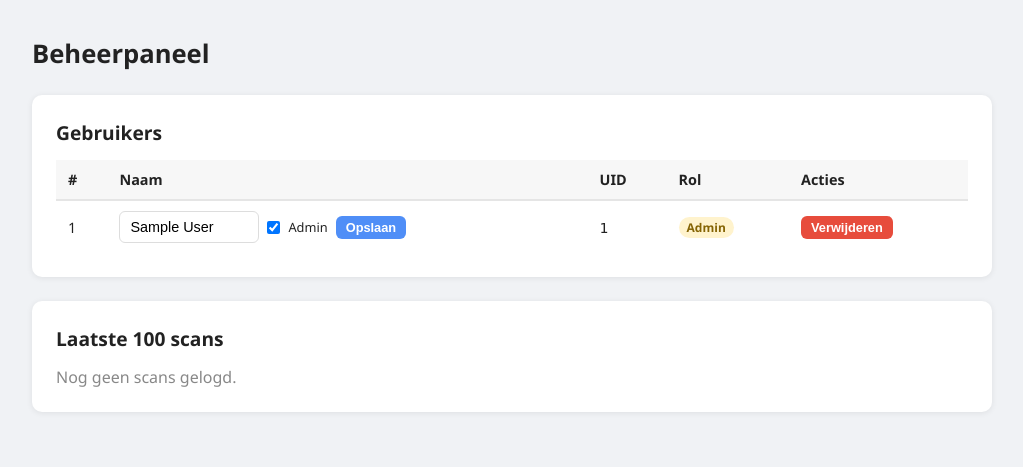
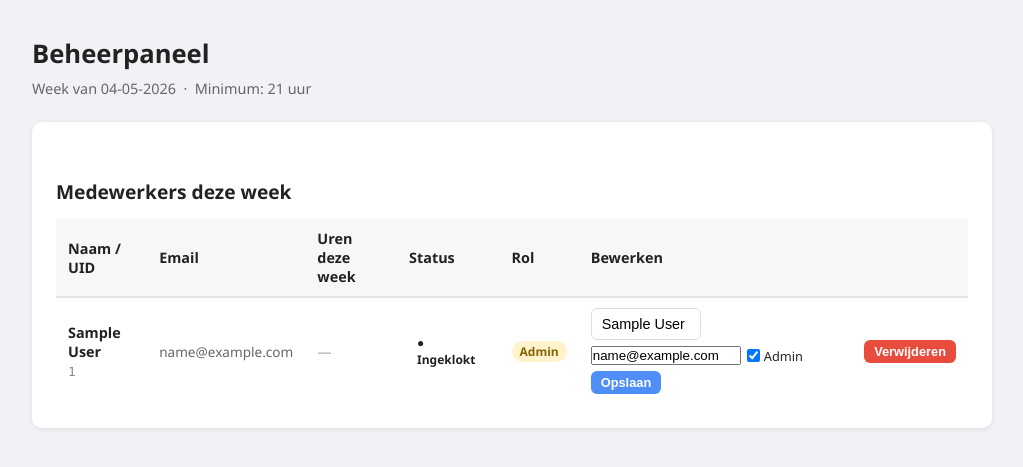
Before and after one commit to momosilly/Programs, a Flask app: page /admin in a window 1280 px wide. Shown: the part 52-519 px from the top of the page, without its empty margins (128-1151 px from the left). Run offline with Flask 3, Linux system fonts and the light colour scheme; the visitor is signed in with stand-in values (Sample User, id 1); tables that the repository leaves empty hold one stand-in row (values such as "Sample post").

Commit message:
Add email configuration and implement weekly email notifications for low hours worked

```diff
--- a/ESP32/RFID_Ard/app.py
+++ b/ESP32/RFID_Ard/app.py
@@ -1,35 +1,56 @@
 from flask import Flask, request, render_template, redirect, session, url_for
 from flask_sqlalchemy import SQLAlchemy
 from flask_migrate import Migrate
-from datetime import datetime, UTC
+from flask_mail import Mail, Message
+from datetime import datetime, timezone, timedelta
+from apscheduler.schedulers.background import BackgroundScheduler
+import atexit
+from dotenv import load_dotenv
+import os
 
 app = Flask(__name__)
+
+# ── Config ──────────────
 app.config['SECRET_KEY'] = 'mypassword'
 app.config['SQLALCHEMY_DATABASE_URI'] = 'postgresql://myuser:mypassword@localhost/rfid'
 app.config['SQLALCHEMY_TRACK_MODIFICATIONS'] = False
 
-db = SQLAlchemy(app)
+load_dotenv()
+
+app.config['MAIL_SERVER'] = os.getenv('MAIL_SERVER')
+app.config['MAIL_PORT'] = int(os.getenv('MAIL_PORT'))
+app.config['MAIL_USE_TLS'] = os.getenv('MAIL_USE_TLS') == 'True'
+app.config['MAIL_USERNAME'] = os.getenv('MAIL_USERNAME')
+app.config['MAIL_PASSWORD'] = os.getenv('MAIL_PASSWORD')
+app.config['MAIL_DEFAULT_SENDER'] = os.getenv('MAIL_DEFAULT_SENDER')
+
+MIN_WEEKLY_HOURS = 21
+
+db      = SQLAlchemy(app)
 migrate = Migrate(app, db)
+mail    = Mail(app)
 
 
-# ── Models ────────────────────────────────────────────────────────────────────
+# ── Models ───────────
 
 class User(db.Model):
     __tablename__ = 'users'
     id       = db.Column(db.Integer, primary_key=True)
     name     = db.Column(db.String(50))
     uid      = db.Column(db.String(30), unique=True, nullable=False)
+    email    = db.Column(db.String(100))
     is_admin = db.Column(db.Boolean, nullable=False, default=False)
 
-class Logs(db.Model):
-    __tablename__ = 'logs'
+class ClockEvent(db.Model):
+    """Every RFID scan is stored as a clock-in or clock-out."""
+    __tablename__ = 'clock_events'
     id        = db.Column(db.Integer, primary_key=True)
     user_id   = db.Column(db.Integer, db.ForeignKey('users.id'), nullable=False)
-    uid       = db.Column(db.String(30))
-    timestamp = db.Column(db.DateTime, default=lambda: datetime.now(UTC))
+    direction = db.Column(db.String(3), nullable=False)  # 'in' or 'out'
+    timestamp = db.Column(db.DateTime, default=datetime.utcnow)
 
 
-# ── Helpers ───────────────────────────────────────────────────────────────────
+# ── Helpers ──────────────
 
 def get_logged_in_user():
     user_id = session.get("user_id")
@@ -38,11 +59,114 @@ def get_logged_in_user():
     return None
 
 
-# ── RFID scan endpoint (called by Arduino) ────────────────────────────────────
+def get_current_direction(user_id):
+    """Next scan is 'in' if last was 'out' (or no events yet), else 'out'."""
+    last = (ClockEvent.query
+            .filter_by(user_id=user_id)
+            .order_by(ClockEvent.timestamp.desc())
+            .first())
+    if last is None or last.direction == 'out':
+        return 'in'
+    return 'out'
+
+
+def get_week_start(dt=None):
+    """Return the Monday 00:00 of the current week, naive UTC."""
+    if dt is None:
+        dt = datetime.utcnow()
+    return (dt - timedelta(days=dt.weekday())).replace(
+        hour=0, minute=0, second=0, microsecond=0)
+
+
+def calc_hours_for_week(user_id, week_start):
+    """Total hours worked in the 7-day period starting at week_start."""
+    week_end = week_start + timedelta(days=7)
+    events = (ClockEvent.query
+              .filter_by(user_id=user_id)
+              .filter(ClockEvent.timestamp >= week_start,
+                      ClockEvent.timestamp <  week_end)
+              .order_by(ClockEvent.timestamp)
+              .all())
+    total, clock_in_time = timedelta(), None
+    for e in events:
+        # Strip timezone so subtraction always works
+        ts = e.timestamp.replace(tzinfo=None)
+        if e.direction == 'in':
+            clock_in_time = ts
+        elif e.direction == 'out' and clock_in_time:
+            diff = ts - clock_in_time
+            total += diff
+            clock_in_time = None
+    result = round(total.total_seconds() / 3600, 2)
+    print(f"[DEBUG] total hours = {result}")
+    return result
+
+
+DUTCH_DAYS = ['Maandag', 'Dinsdag', 'Woensdag', 'Donderdag', 'Vrijdag', 'Zaterdag', 'Zondag']
+
+def build_daily_summary(user_id, week_start):
+    """List of (day_label, hours) for each of the 7 days in the week."""
+    days = []
+    for i in range(7):
+        day_start = week_start + timedelta(days=i)
+        day_end   = day_start  + timedelta(days=1)
+        events = (ClockEvent.query
+                  .filter_by(user_id=user_id)
+                  .filter(ClockEvent.timestamp >= day_start,
+                          ClockEvent.timestamp <  day_end)
+                  .order_by(ClockEvent.timestamp)
+                  .all())
+        total, clock_in_time = timedelta(), None
+        for e in events:
+            ts = e.timestamp.replace(tzinfo=None)
+            if e.direction == 'in':
+                clock_in_time = ts
+            elif e.direction == 'out' and clock_in_time:
+                total += ts - clock_in_time
+                clock_in_time = None
+        label = f"{DUTCH_DAYS[i]} {day_start.strftime('%d-%m')}"
+        days.append((label, round(total.total_seconds() / 3600, 2)))
+    return days
+
+
+# ── Weekly email job ───────────────
+
+def send_weekly_emails():
+    """Runs every Friday at 18:00. Emails employees who worked < MIN_WEEKLY_HOURS."""
+    with app.app_context():
+        week_start = get_week_start()
+        employees  = User.query.filter_by(is_admin=False).all()
+        for emp in employees:
+            hours = calc_hours_for_week(emp.id, week_start)
+            if hours < MIN_WEEKLY_HOURS and emp.email:
+                daily = build_daily_summary(emp.id, week_start)
+                rows  = "\n".join(f"  {day}: {h} uur" for day, h in daily)
+                msg = Message(
+                    subject="⚠️ Te weinig uren gewerkt deze week",
+                    recipients=[emp.email]
+                )
+                msg.body = (
+                    f"Hallo {emp.name or emp.uid},\n\n"
+                    f"Je hebt deze week slechts {hours} uur gewerkt. "
+                    f"Het minimum is {MIN_WEEKLY_HOURS} uur.\n\n"
+                    f"Overzicht per dag:\n{rows}\n\n"
+                    f"Neem contact op met je leidinggevende.\n\n"
+                    f"Met vriendelijke groet,\nHet systeem"
+                )
+                mail.send(msg)
+
+
+scheduler = BackgroundScheduler()
+scheduler.add_job(send_weekly_emails, 'cron', day_of_week='fri', hour=18, minute=0)
+scheduler.start()
+atexit.register(lambda: scheduler.shutdown())
+
+
+# ── RFID scan endpoint (called by Arduino) ──────────────────
 
 @app.get("/scan")
 def scan():
-    uid = request.args.get("uid")
+    uid  = request.args.get("uid")
     user = User.query.filter_by(uid=uid).first()
 
     if not user:
@@ -51,14 +175,20 @@ def scan():
         db.session.commit()
         return {"status": "registered_pending", "uid": uid}
 
-    log = Logs(user_id=user.id, uid=uid)
-    db.session.add(log)
+    direction = get_current_direction(user.id)
+    event = ClockEvent(user_id=user.id, direction=direction)
+    db.session.add(event)
     db.session.commit()
 
-    return {"status": "ok", "name": user.name, "admin": user.is_admin}
+    return {
+        "status":    "ok",
+        "name":      user.name,
+        "direction": direction,
+        "admin":     user.is_admin
+    }
 
 
-# ── Login ─────────────────────────────────────────────────────────────────────
+# ── Login / Logout ─────────────────────────
 
 @app.get("/login")
 def login_page():
@@ -66,14 +196,11 @@ def login_page():
 
 @app.post("/login")
 def login():
-    uid = request.form.get("uid", "").strip()
+    uid  = request.form.get("uid", "").strip()
     user = User.query.filter_by(uid=uid).first()
-
     if not user:
-        return render_template("login.html", error="UID not found.")
-
+        return render_template("login.html", error="UID niet gevonden.")
     session["user_id"] = user.id
-
     if user.is_admin:
         return redirect(url_for("admin_page"))
     return redirect(url_for("user_page", user_id=user.id))
@@ -84,7 +211,7 @@ def logout():
     return redirect(url_for("login_page"))
 
 
-# ── Admin page ────────────────────────────────────────────────────────────────
+# ── Admin page ───────────────────────────
 
 @app.get("/admin")
 def admin_page():
@@ -92,22 +219,34 @@ def admin_page():
     if not current or not current.is_admin:
         return redirect(url_for("login_page"))
 
-    users = User.query.order_by(User.id).all()
-    logs  = Logs.query.order_by(Logs.timestamp.desc()).limit(100).all()
+    week_start = get_week_start()
+    users      = User.query.order_by(User.id).all()
 
-    # Build a lookup so the template can show names in the log table
-    user_map = {u.id: u for u in users}
+    user_data = []
+    for u in users:
+        hours      = calc_hours_for_week(u.id, week_start)
+        clocked_in = (get_current_direction(u.id) == 'out')
+        user_data.append({
+            "user":       u,
+            "hours":      hours,
+            "clocked_in": clocked_in,
+            "low_hours":  not u.is_admin and hours < MIN_WEEKLY_HOURS
+        })
 
-    return render_template("admin.html", users=users, logs=logs, user_map=user_map, current=current)
+    return render_template("admin.html",
+                           user_data=user_data,
+                           week_start=week_start,
+                           min_hours=MIN_WEEKLY_HOURS,
+                           current=current)
 
 @app.post("/admin/edit/<int:user_id>")
 def admin_edit_user(user_id):
     current = get_logged_in_user()
     if not current or not current.is_admin:
         return redirect(url_for("login_page"))
-
-    user = User.query.get_or_404(user_id)
+    user          = User.query.get_or_404(user_id)
     user.name     = request.form.get("name", "").strip() or None
+    user.email    = request.form.get("email", "").strip() or None
     user.is_admin = "is_admin" in request.form
     db.session.commit()
     return redirect(url_for("admin_page"))
@@ -117,32 +256,45 @@ def admin_delete_user(user_id):
     current = get_logged_in_user()
     if not current or not current.is_admin:
         return redirect(url_for("login_page"))
-
     user = User.query.get_or_404(user_id)
-    Logs.query.filter_by(user_id=user.id).delete()
+    ClockEvent.query.filter_by(user_id=user.id).delete()
     db.session.delete(user)
     db.session.commit()
     return redirect(url_for("admin_page"))
 
 
-# ── User page ─────────────────────────────────────────────────────────────────
+# ── User page ───────────────────────────────
 
 @app.get("/user/<int:user_id>")
 def user_page(user_id):
     current = get_logged_in_user()
     if not current:
         return redirect(url_for("login_page"))
-
-    # Regular users can only see themselves
     if not current.is_admin and current.id != user_id:
         return redirect(url_for("user_page", user_id=current.id))
 
-    user = User.query.get_or_404(user_id)
-    logs = Logs.query.filter_by(user_id=user_id).order_by(Logs.timestamp.desc()).all()
-    return render_template("user.html", user=user, logs=logs, current=current)
+    user       = User.query.get_or_404(user_id)
+    week_start = get_week_start()
+    week_hours = calc_hours_for_week(user.id, week_start)
+    daily      = build_daily_summary(user.id, week_start)
+    clocked_in = (get_current_direction(user.id) == 'out')
+
+    events = (ClockEvent.query
+              .filter_by(user_id=user_id)
+              .order_by(ClockEvent.timestamp.desc())
+              .limit(20).all())
+
+    return render_template("user.html",
+                           user=user,
+                           week_hours=week_hours,
+                           daily=daily,
+                           clocked_in=clocked_in,
+                           events=events,
+                           min_hours=MIN_WEEKLY_HOURS,
+                           current=current)
 
 
-# ── Root redirect ─────────────────────────────────────────────────────────────
+# ── Root ────────────────────────────
 
 @app.get("/")
 def index():
--- a/ESP32/RFID_Ard/templates/admin.html
+++ b/ESP32/RFID_Ard/templates/admin.html
@@ -3,43 +3,73 @@
 
 {% block content %}
 <h1>Beheerpaneel</h1>
+<p style="color:#666; margin-top:-16px; margin-bottom:24px; font-size:.9rem;">
+  Week van {{ week_start.strftime('%d-%m-%Y') }} &nbsp;·&nbsp; Minimum: {{ min_hours }} uur
+</p>
 
-<!-- Users table -->
 <div class="card">
-  <h2 style="margin-top:0">Gebruikers</h2>
+  <h2>Medewerkers deze week</h2>
   <table>
     <thead>
       <tr>
-        <th>#</th>
-        <th>Naam</th>
-        <th>UID</th>
+        <th>Naam / UID</th>
+        <th>Email</th>
+        <th>Uren deze week</th>
+        <th>Status</th>
         <th>Rol</th>
-        <th>Acties</th>
+        <th>Bewerken</th>
+        <th></th>
       </tr>
     </thead>
     <tbody>
-      {% for user in users %}
+      {% for d in user_data %}
+      {% set u = d.user %}
       <tr>
-        <td>{{ user.id }}</td>
         <td>
-          <form method="POST" action="/admin/edit/{{ user.id }}" style="display:flex; gap:8px; align-items:center;">
-            <input type="text" name="name" value="{{ user.name or '' }}" placeholder="Geen naam" style="width:140px;">
-            <input type="checkbox" name="is_admin" id="admin_{{ user.id }}" {% if user.is_admin %}checked{% endif %}>
-            <label for="admin_{{ user.id }}" style="font-size:.8rem; white-space:nowrap">Admin</label>
+          <strong>{{ u.name or '—' }}</strong><br>
+          <code style="font-size:.8rem; color:#888">{{ u.uid }}</code>
+        </td>
+        <td style="color:#666; font-size:.85rem">{{ u.email or '—' }}</td>
+        <td>
+          {% if not u.is_admin %}
+            <span style="font-weight:700; color:{% if d.low_hours %}#e74c3c{% else %}#27ae60{% endif %}">
+              {{ d.hours }} u
+            </span>
+            {% if d.low_hours %}
+              <span class="badge badge-warning" style="margin-left:6px">Te weinig</span>
+            {% endif %}
+          {% else %}
+            <span style="color:#aaa">—</span>
+          {% endif %}
+        </td>
+        <td>
+          {% if d.clocked_in %}
+            <span class="badge badge-in">● Ingeklokt</span>
+          {% else %}
+            <span class="badge badge-out">Uitgeklokt</span>
+          {% endif %}
+        </td>
+        <td>
+          {% if u.is_admin %}
+            <span class="badge badge-admin">Admin</span>
+          {% else %}
+            <span class="badge badge-user">Medewerker</span>
+          {% endif %}
+        </td>
+        <td>
+          <form method="POST" action="/admin/edit/{{ u.id }}"
+                style="display:flex; gap:6px; align-items:center; flex-wrap:wrap;">
+            <input type="text"  name="name"  value="{{ u.name or '' }}"  placeholder="Naam"  style="width:110px">
+            <input type="email" name="email" value="{{ u.email or '' }}" placeholder="Email" style="width:150px">
+            <label style="font-size:.8rem; display:flex; align-items:center; gap:4px; white-space:nowrap">
+              <input type="checkbox" name="is_admin" {% if u.is_admin %}checked{% endif %}> Admin
+            </label>
             <button type="submit" class="btn btn-primary btn-sm">Opslaan</button>
           </form>
         </td>
-        <td><code>{{ user.uid }}</code></td>
         <td>
-          {% if user.is_admin %}
-            <span class="badge badge-admin">Admin</span>
-          {% else %}
-            <span class="badge badge-user">Gebruiker</span>
-          {% endif %}
-        </td>
-        <td>
-          <form method="POST" action="/admin/delete/{{ user.id }}"
-                onsubmit="return confirm('Weet je zeker dat je {{ user.name or user.uid }} wilt verwijderen?')">
+          <form method="POST" action="/admin/delete/{{ u.id }}"
+                onsubmit="return confirm('Verwijder {{ u.name or u.uid }}?')">
             <button type="submit" class="btn btn-danger btn-sm">Verwijderen</button>
           </form>
         </td>
@@ -48,31 +78,4 @@
     </tbody>
   </table>
 </div>
-
-<!-- Logs table -->
-<div class="card">
-  <h2 style="margin-top:0">Laatste 100 scans</h2>
-  {% if logs %}
-  <table>
-    <thead>
-      <tr>
-        <th>Tijdstip</th>
-        <th>Naam</th>
-        <th>UID</th>
-      </tr>
-    </thead>
-    <tbody>
-      {% for log in logs %}
-      <tr>
-        <td>{{ log.timestamp.strftime('%d-%m-%Y %H:%M:%S') }}</td>
-        <td>{{ user_map[log.user_id].name or '—' }}</td>
-        <td><code>{{ log.uid }}</code></td>
-      </tr>
-      {% endfor %}
-    </tbody>
-  </table>
-  {% else %}
-    <p style="color:#888">Nog geen scans gelogd.</p>
-  {% endif %}
-</div>
 {% endblock %}
```
Also changed, not shown: ESP32/RFID_Ard/migrations/versions/50af6ce8409f_timezone_fix.py (added, +38 -0 lines), ESP32/RFID_Ard/migrations/versions/5e6d9c0bc6f6_clock_events.py (added, +50 -0 lines), ESP32/RFID_Ard/templates/user.html (+28 -32 lines), 2 other files.
